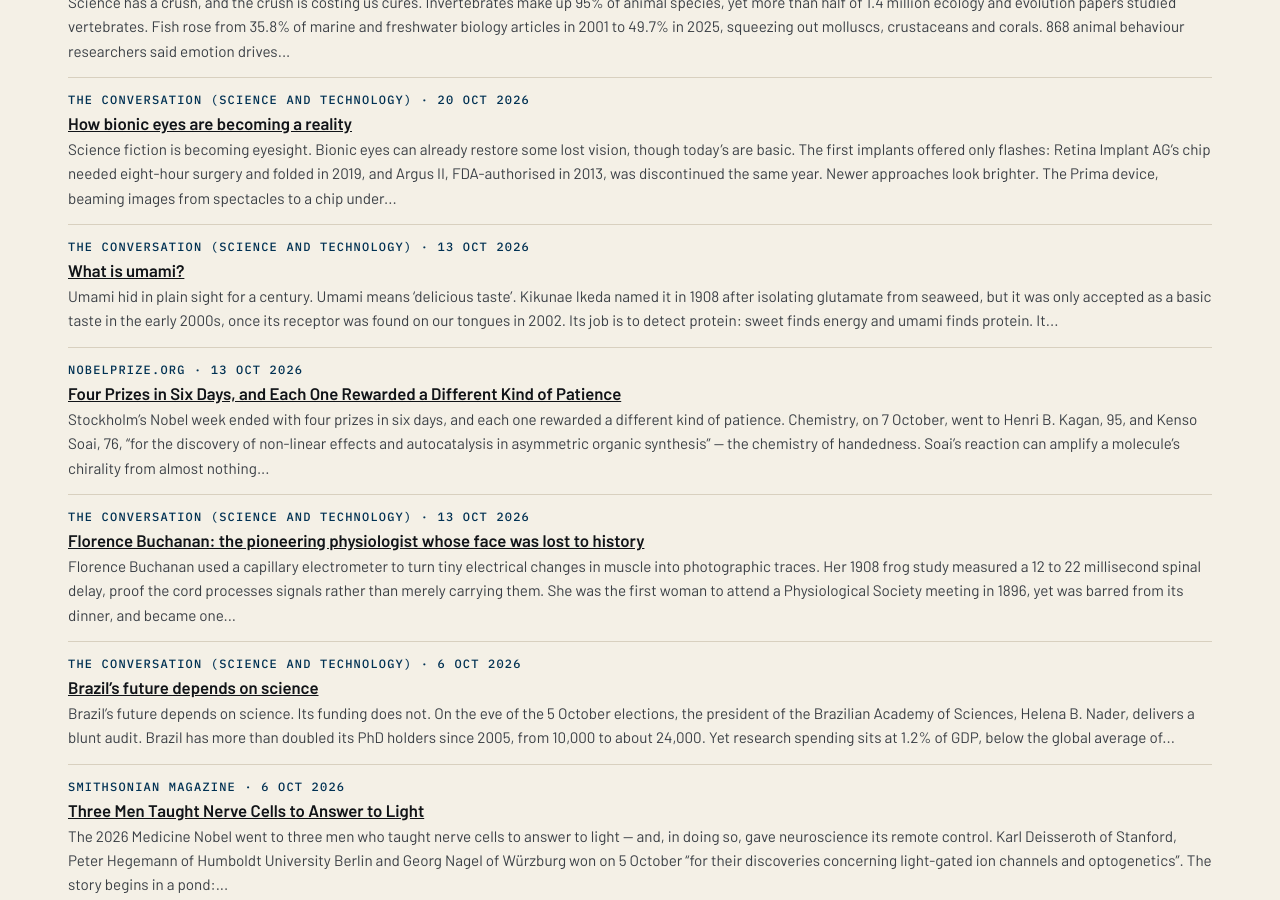
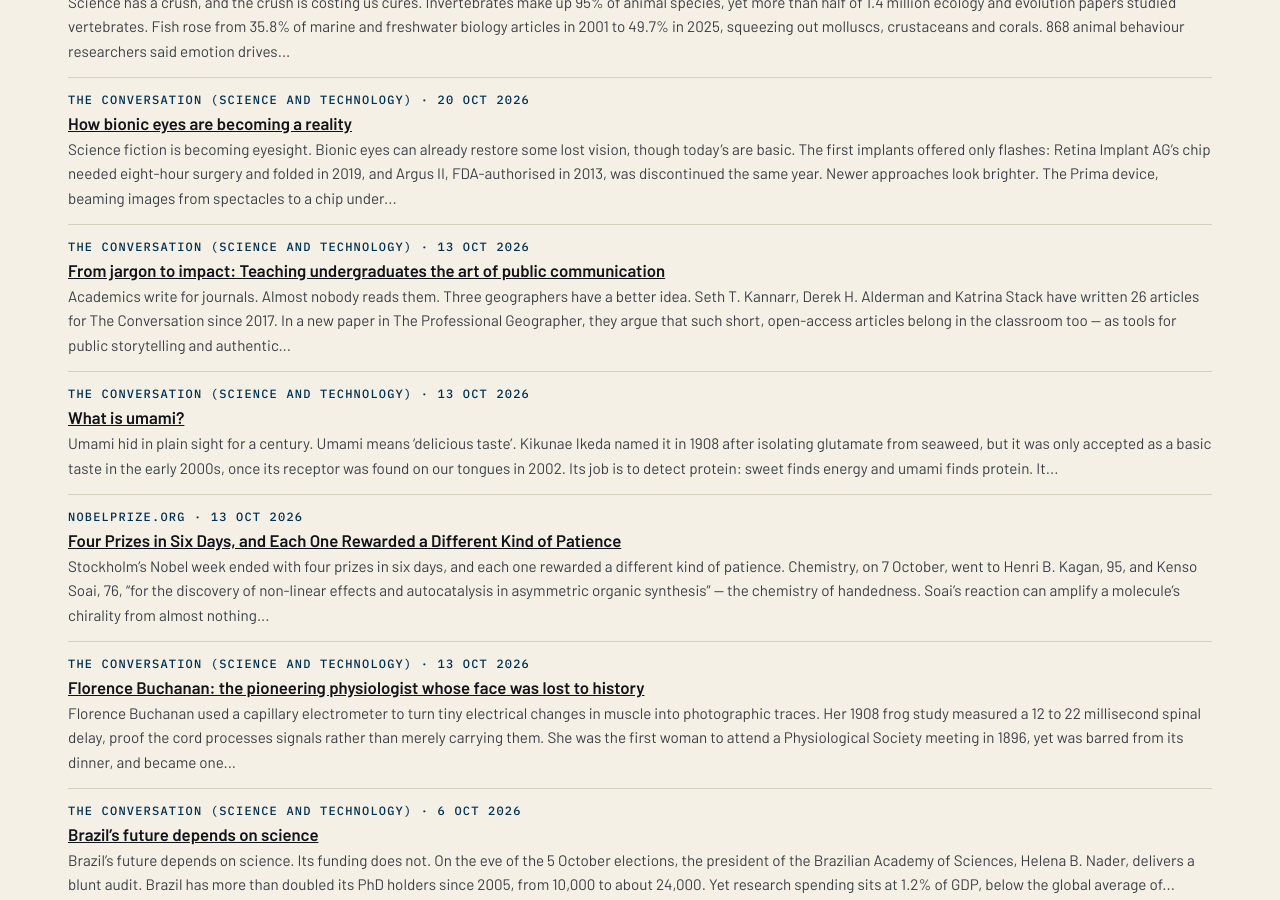
Before and after one commit to katz-news/katz.news, a Jekyll site: the page built from briefs/index.html, in a window 1280 px wide and 900 px high, scrolled down 16626 px. Built offline with Jekyll 4.4.1, drawn with Linux system fonts in a browser that asks for light colours.

Commit message:
Publish 2026-11-07

```diff
--- a/_data/build.yml
+++ b/_data/build.yml
@@ -1 +1 @@
-published_at: 2026-11-07T18:37:45Z
+published_at: 2026-11-07T18:39:12Z
--- /dev/null
+++ b/_posts/briefs/2026-11-07-from-jargon-to-impact-teaching-undergraduates-the-art-of-pub.md
@@ -0,0 +1,18 @@
+---
+published: true
+title: "From jargon to impact: Teaching undergraduates the art of public
+  communication"
+date: 2026-10-13
+section: science
+source_name: The Conversation (Science and Technology)
+source_url: https://theconversation.com/from-jargon-to-impact-teaching-undergraduates-the-art-of-public-communication-293752
+---
+Academics write for journals. Almost nobody reads them. Three geographers have a better idea.
+
+Seth T. Kannarr, Derek H. Alderman and Katrina Stack have written 26 articles for The Conversation since 2017. In a new paper in The Professional Geographer, they argue that such short, open-access articles belong in the classroom too — as tools for public storytelling and authentic learning, short, sharp and shareable.
+
+Their assignment is simple and terrifying. Students pick a pressing issue, pitch it, and write a short article in The Conversation's style, revising until the claims hold up and the jargon is gone. The process is difficult and humbling. The result is a piece students can publish or put in a portfolio.
+
+The authors write for four reasons: the challenge of plain language, the thrill of 70,000 reads, the ease of sharing without a paywall, and the usefulness of their own articles as seminar reading.
+
+Conclusion: scholarship is not a seminar, but rather a conversation — and undergraduates, it turns out, can join it.
```
